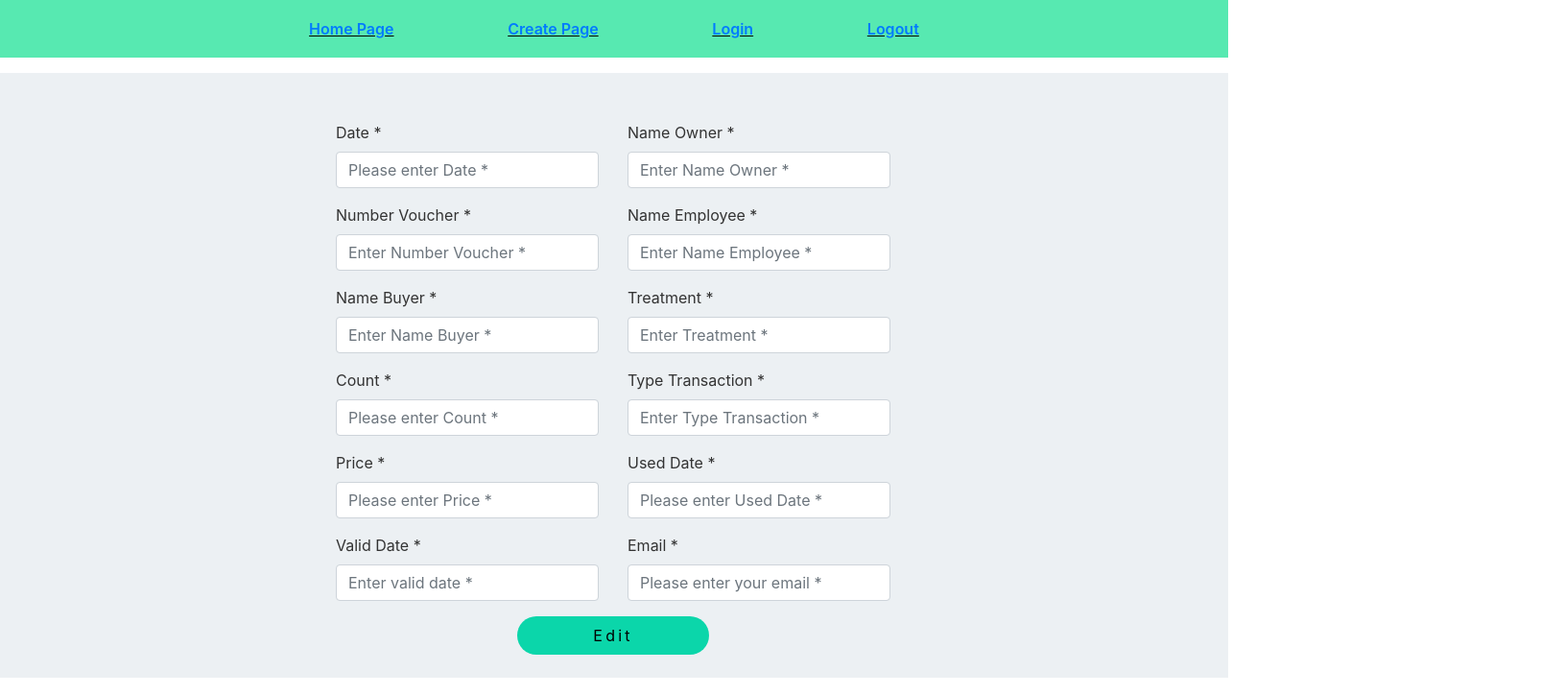
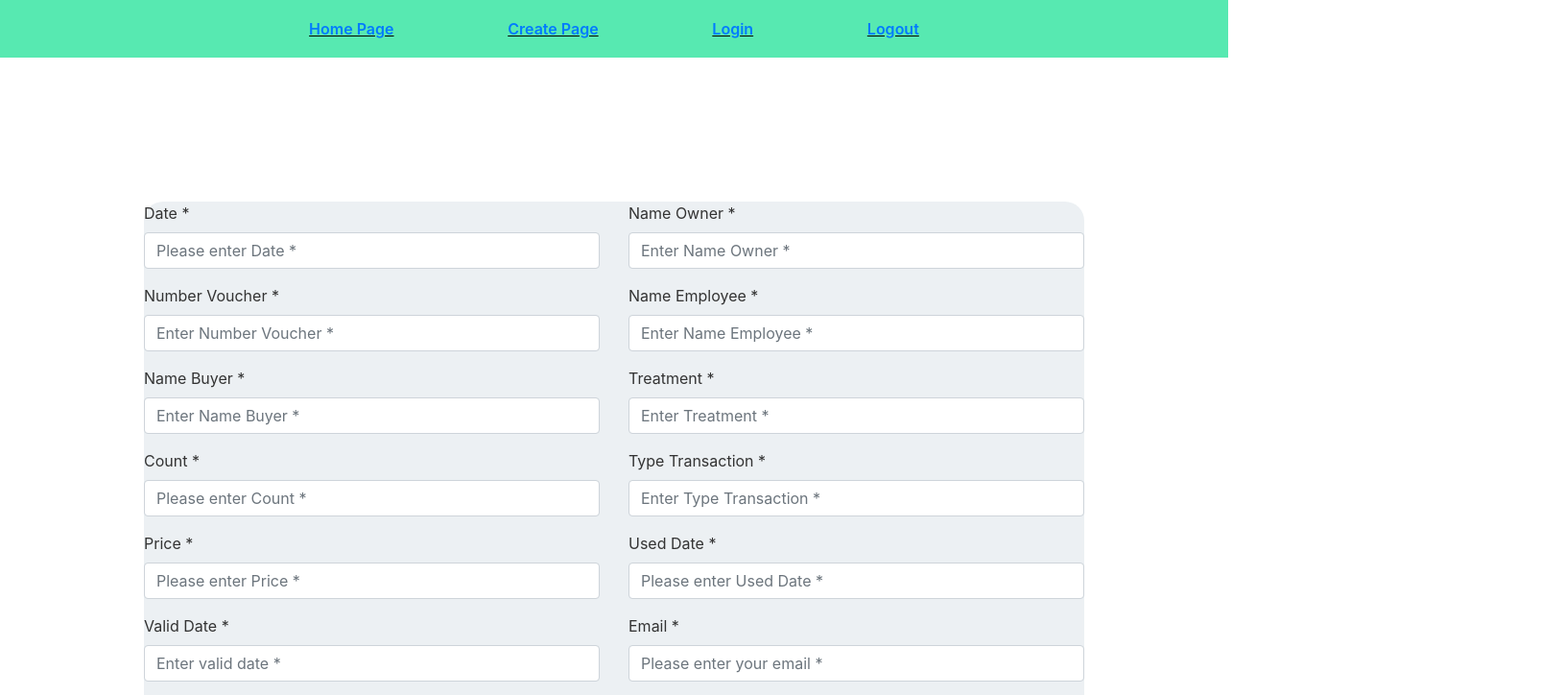
Before and after one commit to nikindtmas1/gift-vouchers, a React (Create React App) app in the folder client/: page /search in a window 1280 px wide. Shown: the top 724 px of the page at 96% size, 1630 px wide, since content can reach past the window. Built offline with nearby package versions, Linux system fonts and the light colour scheme; no server answers.

Commit message:
Update css

```diff
--- a/client/public/css/style.css
+++ b/client/public/css/style.css
@@ -100,9 +100,16 @@ label {
     padding-top: 50px;
   }
 
+  .formDiv{
+    padding: 20px;
+    margin: 30px;
+    border: #333;
+  }
+
   .formSearch {
+    padding: inherit;
     /* padding-left: 325px; */
-    margin-left: 350px;
+    /* margin-left: 350px;
     display: -webkit-box;
     display: -ms-flexbox;
     display: flex;
@@ -110,10 +117,10 @@ label {
     -webkit-box-direction: normal;
         -ms-flex-direction: row;
             flex-direction: row;
-    position: absolute;
+    position: absolute; */
     /* top: 50px; */
-    width: 100%;
-    padding-top: 50px;
+    /* width: 500px;
+    padding-top: 50px; */
   }
 
   input.difficulty {
@@ -239,11 +246,11 @@ input.search {
 
   .searchcontainer{
     /* display: flex; */
-    /* margin: auto; */
+    margin: 150px;
     /* position: initial; */
     /* width: 580px; */
     height: 630px;
-    /* border-radius: 20px; */
+    border-radius: 20px;
     /* padding: 350px; */
     /* box-sizing: border-box; */
     background: #ecf0f3;
```
